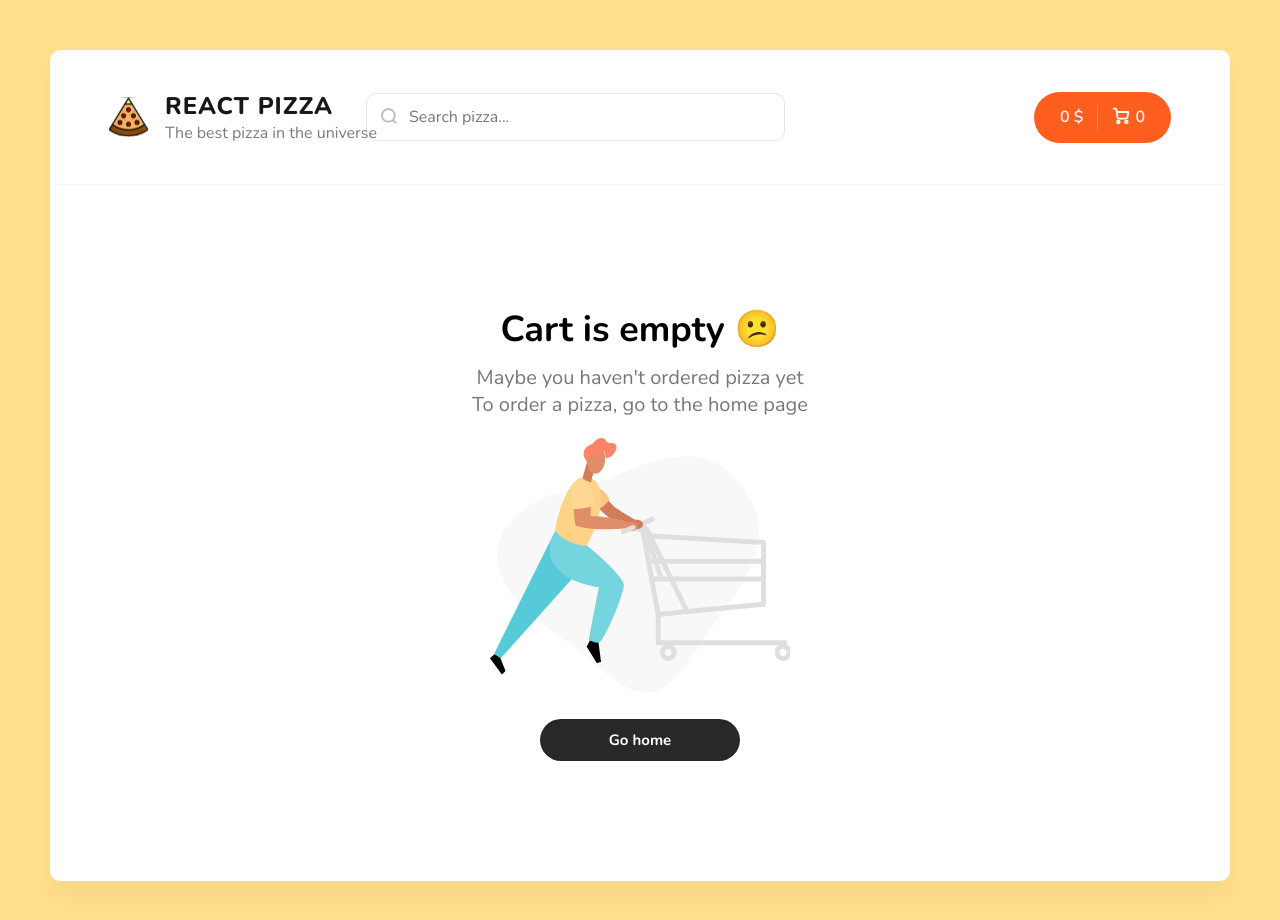
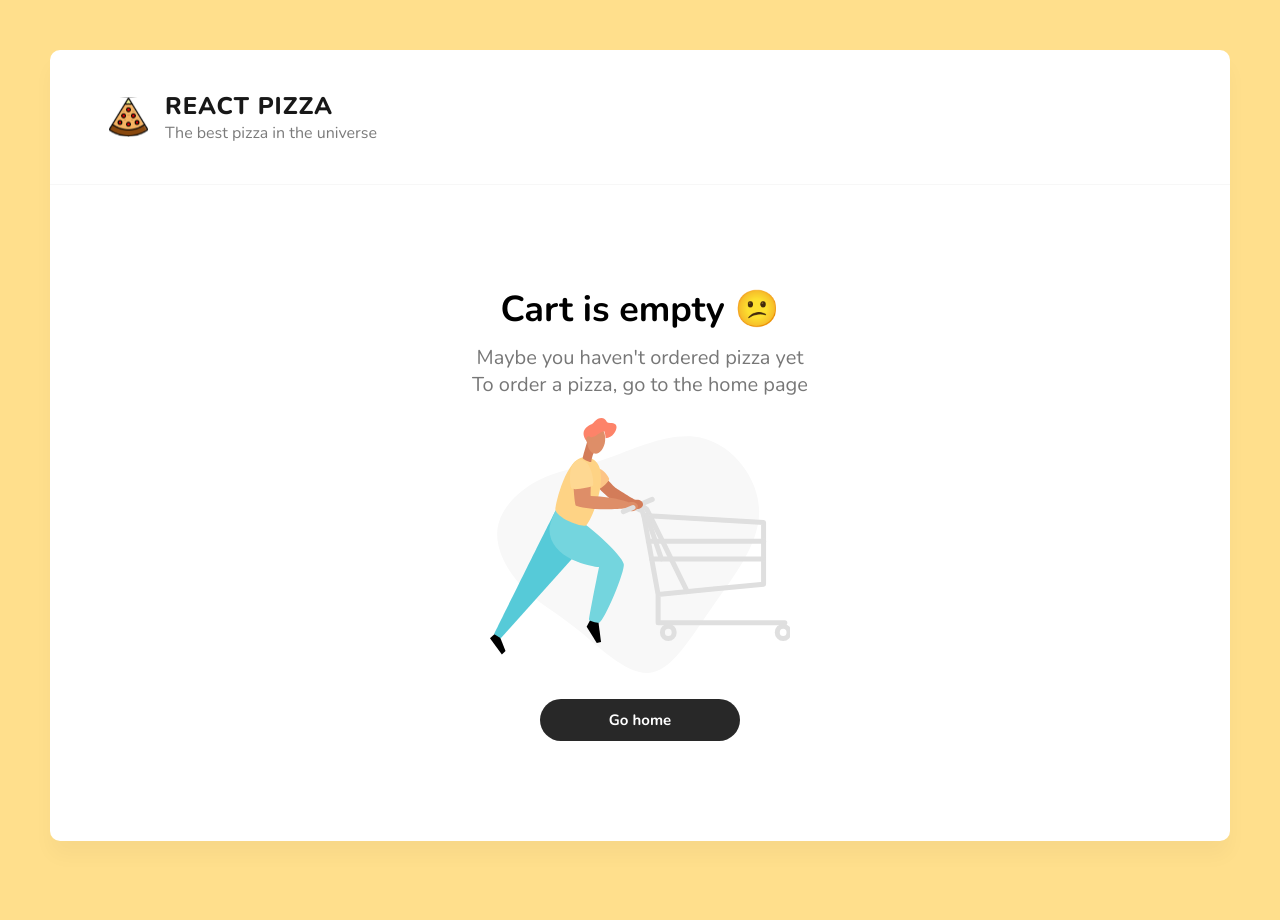
Before and after one commit to vvvvvvvector/react-pizza, a React (Create React App) app: page /cart in a window 1280 px wide. Shown: the top 920 px of the page. After the commit the page ends 891 px from the top, so only its background shows below. Built offline with nearby package versions, Linux system fonts and the light colour scheme.

Commit message:
_all.scss = _all_components.scss + _all_pages.scss

```diff
--- a/src/App.js
+++ b/src/App.js
@@ -6,7 +6,9 @@ import { Header } from './components';
 import { Home } from './pages/Home';
 import { Cart } from './pages/Cart';
 
-import './scss/components/_all.scss';
+import './scss/components/_all_components.scss';
+import './scss/pages/_all_pages.scss';
+
 
 function App() {
   const [searchValue, setSearchValue] = React.useState("");
--- a/src/components/Header.jsx
+++ b/src/components/Header.jsx
@@ -1,11 +1,13 @@
 import React from 'react';
-import { Link } from 'react-router-dom';
+import { Link, useLocation } from 'react-router-dom';
 
 import logoSVG from '../assets/images/store-logo.svg';
 import cartSVG from '../assets/images/shopping-cart.svg';
 import lensSVG from '../assets/images/search-lens.svg';
 
 export const Header = ({ searchValue, setSearchValue }) => {
+    const location = useLocation();
+
     return (
         <div className="header">
             <div className="container">
@@ -16,6 +18,8 @@ export const Header = ({ searchValue, setSearchValue }) => {
                         <p>The best pizza in the universe</p>
                     </div>
                 </div>
+                {
+                    location.pathname !== '/cart' &&
                     <div className="header__search">
                         <img alt="search-lens" src={lensSVG} />
                         <input onChange={(event) => setSearchValue(event.target.value)} value={searchValue} placeholder="Search pizza..." />
@@ -27,6 +31,9 @@ export const Header = ({ searchValue, setSearchValue }) => {
                             </svg>
                         }
                     </div>
+                }
+                {
+                    location.pathname !== '/cart' &&
                     <Link to="/cart">
                         <div className="header__cart">
                             <div className="button button--cart">
@@ -37,6 +44,7 @@ export const Header = ({ searchValue, setSearchValue }) => {
                             </div>
                         </div>
                     </Link>
+                }
             </div>
         </div>
     );
--- a/src/scss/app.scss
+++ b/src/scss/app.scss
@@ -15,31 +15,3 @@ body {
     box-shadow: 0px 15px 20px rgba(0, 0, 0, 0.03);
     border-radius: 10px;
 }
-
-.content {
-    padding: 40px 0; // top&bottom left&right
-
-    &__container {
-        width: $content-width;
-        margin: 0 auto;
-    }
-
-    &__top {
-        display: flex;
-        align-items: center;
-        justify-content: space-between;
-    }
-
-    &__title {
-        font-size: 38px;
-        font-weight: 800;
-        margin-bottom: 50px;
-        margin-top: 50px;
-    }
-
-    &__items {
-        display: grid;
-        grid-template-columns: repeat(4, 1fr); // 4 columns
-        grid-column-gap: 25px;
-    }
-}
--- a/src/scss/components/_emptyCart.scss
+++ b/src/scss/components/_emptyCart.scss
@@ -1,7 +1,7 @@
 .emptyCart {
     width: 400px;
     text-align: center;
-    margin: 80px auto;
+    margin: 60px auto;
 
     h2 {
         font-size: 36px;
--- /dev/null
+++ b/src/scss/pages/_all_pages.scss
@@ -0,0 +1,2 @@
+@import './home';
+@import './cart';
--- /dev/null
+++ b/src/scss/pages/_home.scss
@@ -0,0 +1,29 @@
+@import '../variables';
+
+.content {
+    padding: 40px 0; // top&bottom left&right
+
+    &__container {
+        width: $content-width;
+        margin: 0 auto;
+    }
+
+    &__top {
+        display: flex;
+        align-items: center;
+        justify-content: space-between;
+    }
+
+    &__title {
+        font-size: 38px;
+        font-weight: 800;
+        margin-bottom: 50px;
+        margin-top: 50px;
+    }
+
+    &__items {
+        display: grid;
+        grid-template-columns: repeat(4, 1fr); // 4 columns
+        grid-column-gap: 25px;
+    }
+}
```
Also changed, not shown: src/scss/components/_all_components.scss (renamed from src/scss/components/_all.scss), src/scss/pages/_cart.scss (added). Lines whose indentation alone changed are shown as unchanged.
